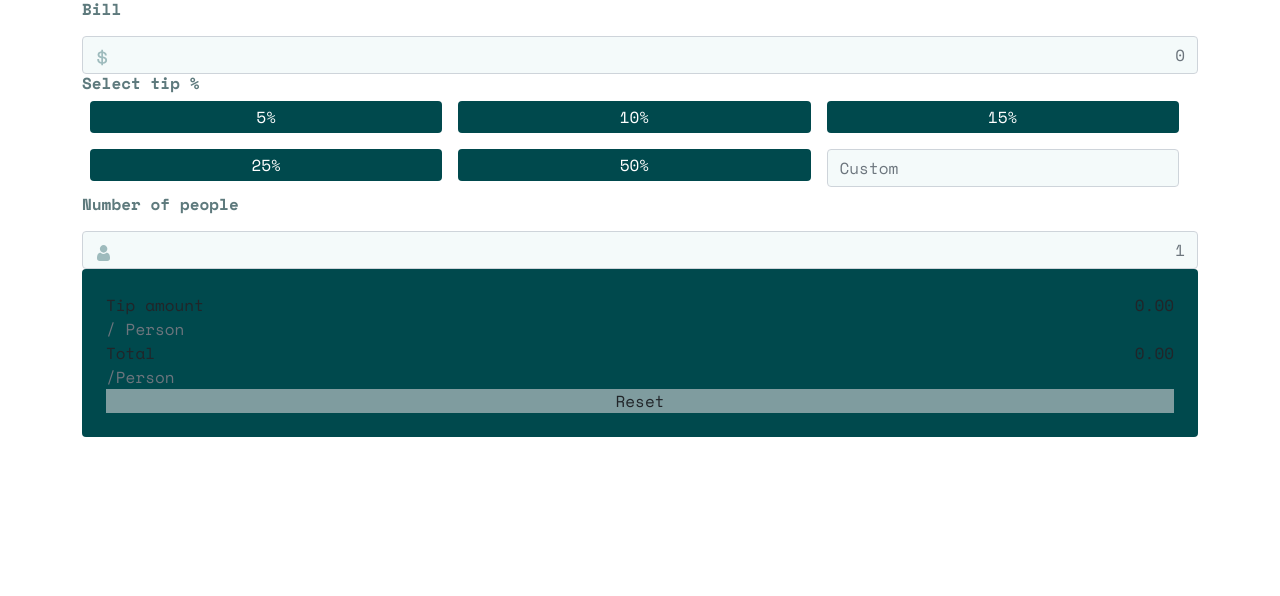
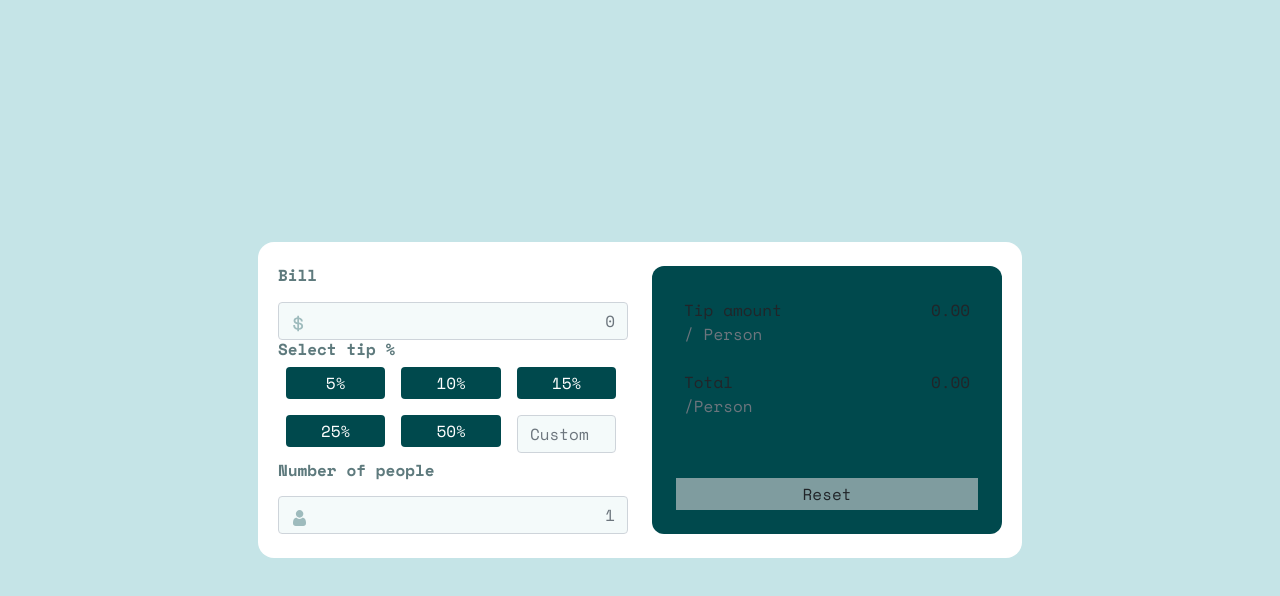
Before and after one commit to karenascencio/React, a React (Create React App) app: page / in a window 1280 px wide. Shown: the top 596 px of the page. Built offline with nearby package versions, Linux system fonts and the light colour scheme.

Commit message:
corregimos el layout

```diff
--- a/src/App.js
+++ b/src/App.js
@@ -38,6 +38,8 @@ const App = () => {
 
 
   return(
+    <div className="h-screen flex justify-center items-center bg-lightGrayishCyan">
+    <div className="flex flex-col md:flex-row bg-white p-2 pt-4 pb-4 rounded-2xl">
     <Container>
       <Row>
         <Col>
@@ -88,10 +90,13 @@ const App = () => {
           <Input className="input-text bg-lighterGrayishCyan" onChange={inputHandlerPeople} placeholder={people} />
         </Col>
       </Row>
-      <Row>
-        <Col>
-          <Container className="bg-darkCyan rounded p-4">
-            <Row>
+      </Container>
+      <Container >
+      <Row className="h-full">
+        <Col className="">
+          <Container className="bg-darkCyan rounded-xl p-4 h-full flex flex-col justify-between">
+            <div className="p-2">
+            <Row className="mb-4">
               <Col className="d-flex justify-content-between">
                 <p>
                   Tip amount <br /> <span className="text-muted">/ Person</span>
@@ -111,18 +116,19 @@ const App = () => {
                 </div>
               </Col>
             </Row>
-            <Row>
+            </div>
+            <Row className="">
               <Col>
-                <button className="w-full bg-darkGrayishCyan" > Reset </button>
+                <button className="w-full bg-darkGrayishCyan p-1" > Reset </button>
               </Col>
             </Row>
           </Container>
         </Col>
       </Row>
     </Container>
+    </div>
+    </div>
   )
-
-
 }
 
 export default App;
--- a/src/App.scss
+++ b/src/App.scss
@@ -26,7 +26,7 @@
   width: 50%;
 }
 
-@media (min-width:1200px){
+@media (min-width:765px){
   .button-item{
     width: 33%;
   }
```
Also changed, not shown: 1 other file (tests, documents, lock files or other folders).
